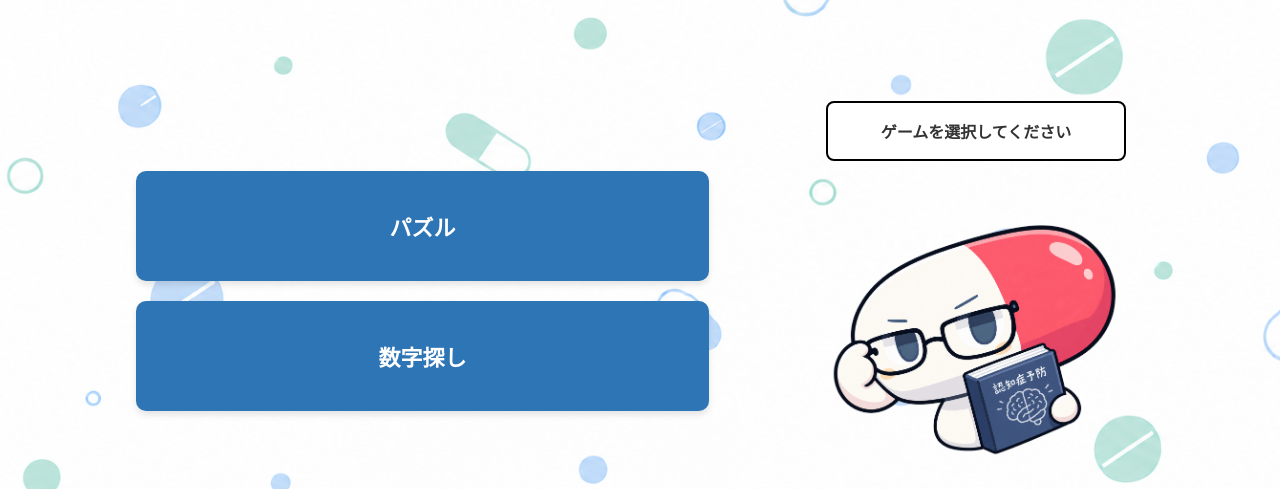
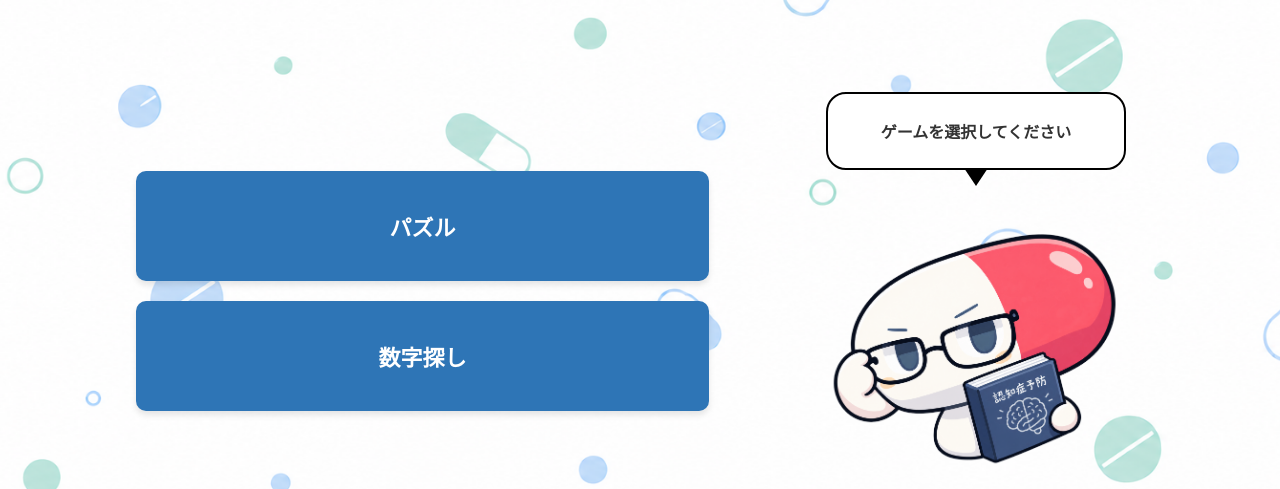
Before and after one commit to sinon0215/MediThink, a PHP site: page /game_select.php in a window 1280 px wide. Shown: the part 91-580 px from the top of the page. Run offline with PHP 8.4, Linux system fonts and the light colour scheme; a user stored in the database is signed in; data comes from the database, SQL or seed files in the repository; data that the repository does not hold is empty.

Commit message:
キャラコメント位置編集

```diff
--- a/css/game_start.css
+++ b/css/game_start.css
@@ -198,6 +198,8 @@ body {
 
 /* キャラクターの吹き出し */
 .character-comment {
+    position: relative;
+
     max-width: 300px;
     width: 90%;
 
@@ -207,19 +209,20 @@ body {
     font-size: 16px;
     font-weight: bold;
     text-align: center;
-    border-radius: 8px;
-    padding: 16px 20px;
-
+    border-radius: 20px;
+    padding: 25px 20px;
 }
 
+/* 吹き出しの三角形（内側の白色） */
 .character-comment::after {
-    montent: '';
+    content: '';
     position: absolute;
 
-    right: 30px;
-    bottom: -20px;
+    left: 50%;
+    bottom: -18px;
+    transform: translateX(-50%);
 
-    border-width: 20px 10px 0;
+    border-width: 18px 12px 0;
     border-style: solid;
     border-color: #000000 transparent transparent;
 }
```
